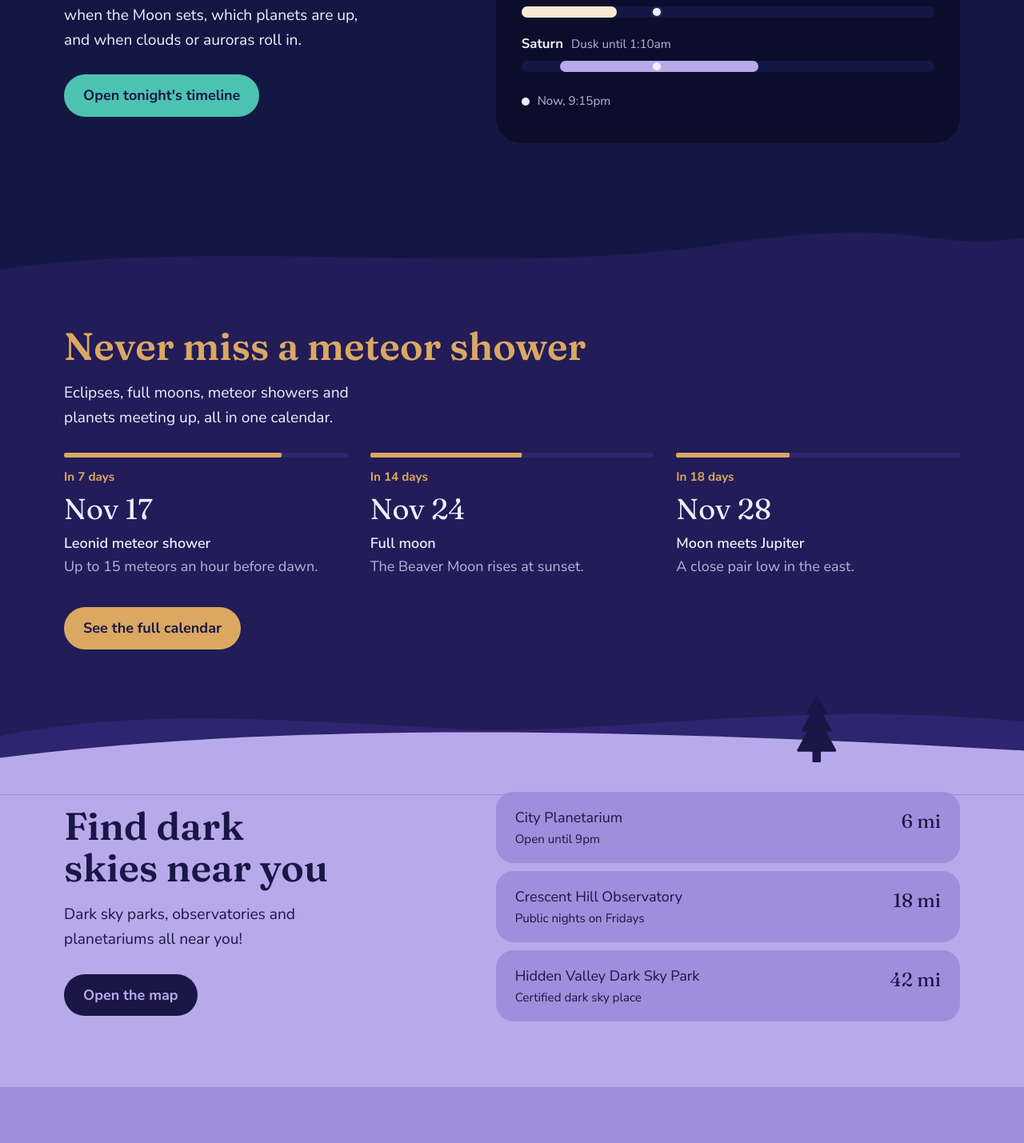
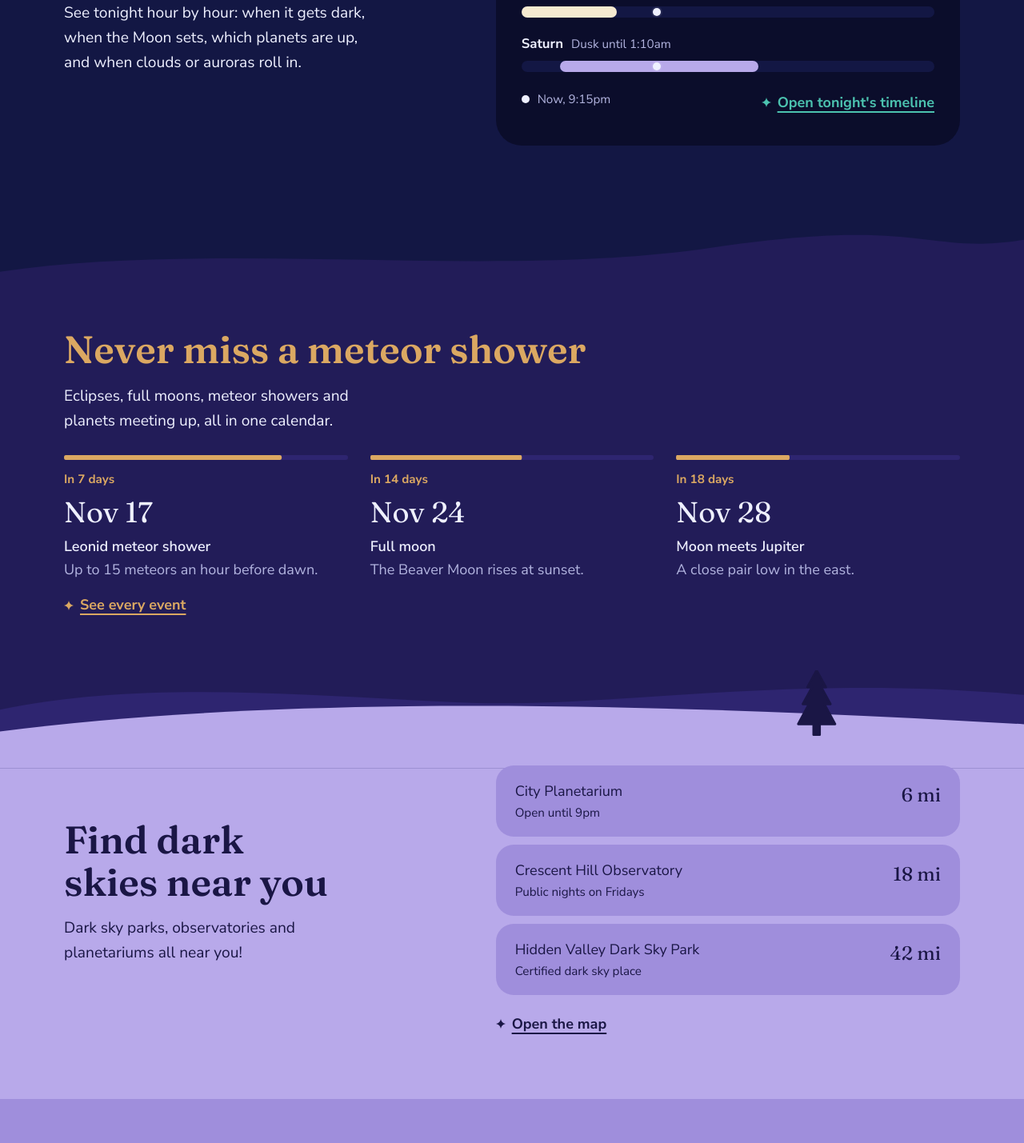
Before and after one commit to stephwi777/astronomy-project, a React (Vite) app: page / in a window 1280 px wide. Shown: the part 1010-2439 px from the top of the page at 80% size. Built offline with nearby package versions, Linux system fonts and the light colour scheme.

Commit message:
Updates styles to have fewer major actionable buttons

```diff
--- a/src/components/CalendarPreview.css
+++ b/src/components/CalendarPreview.css
@@ -14,9 +14,9 @@
   color: var(--bronze);
 }
 
-#calendar .action {
-  background: var(--bronze);
-  color: var(--ink);
+#calendar .door-link {
+  margin-top: 8px;
+  color: var(--bronze);
 }
 
 
@@ -27,7 +27,7 @@
   display: grid;
   grid-template-columns: repeat(auto-fit, minmax(220px, 1fr));
   gap: 28px;
-  margin-bottom: 36px;
+  margin-bottom: 0;
 }
 
 .events time {
--- a/src/components/CalendarPreview.jsx
+++ b/src/components/CalendarPreview.jsx
@@ -1,5 +1,6 @@
 import useInView from '../hooks/useInView.js'
 import Twinkle from './Twinkle.jsx'
+import DoorLink from './DoorLink.jsx'
 import './CalendarPreview.css'
 
 
@@ -48,6 +49,7 @@ function CalendarPreview() {
           <h2>Never miss a meteor shower</h2>
           <p className="intro">Eclipses, full moons, meteor showers and planets meeting up, all in one calendar.</p>
 
+          <div className="door">
             <ol ref={ref} className={inView ? 'events shown' : 'events'}>
               {events.map((event, i) => {
                 const days = daysUntil(event.date)
@@ -69,7 +71,8 @@ function CalendarPreview() {
               })}
             </ol>
 
-          <a className="action" href="calendar">See the full calendar</a>
+            <DoorLink href="calendar">See every event</DoorLink>
+          </div>
         </div>
       </section>
     </div>
--- /dev/null
+++ b/src/components/DoorLink.css
@@ -0,0 +1,71 @@
+/* DOOR LINK */
+
+.door-link {
+  display: inline-flex;
+  align-items: center;
+  gap: 8px;
+  min-height: 44px;
+  font-weight: 700;
+  text-decoration: underline;
+  text-decoration-thickness: 1.5px;
+  text-underline-offset: 5px;
+}
+
+.door-link svg {
+  width: 12px;
+  fill: currentColor;
+  transition: rotate 0.4s ease-out;
+}
+
+.door-link:hover svg {
+  rotate: 90deg;
+}
+
+
+
+/* DOOR */
+
+.door {
+  position: relative;
+  transition: translate 0.25s ease-out;
+}
+
+.door .door-link::after {
+  content: '';
+  position: absolute;
+  inset: 0;
+  border-radius: inherit;
+}
+
+.door:hover {
+  translate: 0 -3px;
+}
+
+.door:hover .door-link svg {
+  rotate: 90deg;
+}
+
+.door .door-link:focus-visible {
+  outline: none;
+}
+
+.door .door-link:focus-visible::after {
+  outline: 3px solid var(--beak);
+  outline-offset: 6px;
+  border-radius: 24px;
+}
+
+.snowfield .door .door-link:focus-visible::after {
+  outline-color: var(--ink);
+}
+
+
+
+/* REDUCED MOTION */
+
+@media (prefers-reduced-motion: reduce) {
+  .door,
+  .door-link svg {
+    transition: none;
+  }
+}
--- /dev/null
+++ b/src/components/DoorLink.jsx
@@ -0,0 +1,18 @@
+import './DoorLink.css'
+
+
+
+// DOOR LINK
+
+function DoorLink({ href, children }) {
+  return (
+    <a className="door-link" href={href}>
+      <svg viewBox="0 0 14 14" aria-hidden="true">
+        <path d="M7 0 Q8 6 14 7 Q8 8 7 14 Q6 8 0 7 Q6 6 7 0 Z" />
+      </svg>
+      {children}
+    </a>
+  )
+}
+
+export default DoorLink
--- a/src/components/LearnPreview.css
+++ b/src/components/LearnPreview.css
@@ -13,9 +13,8 @@
   align-items: center;
 }
 
-#learn .action {
-  background: var(--ink);
-  color: var(--snow);
+#learn .door-link {
+  color: var(--ink);
 }
 
 
--- a/src/components/LearnPreview.jsx
+++ b/src/components/LearnPreview.jsx
@@ -1,5 +1,6 @@
 import { useState } from 'react'
 import useInView from '../hooks/useInView.js'
+import DoorLink from './DoorLink.jsx'
 import './LearnPreview.css'
 
 
@@ -56,7 +57,7 @@ function LearnPreview() {
         <div>
           <h2>Learn more</h2>
           <p className="intro">Discover a new constellation each month. Check out NASA's picture of the day and friendly guides for your first nights out.</p>
-          <a className="action" href="learn">Start learning</a>
+          <DoorLink href="learn">Start learning</DoorLink>
         </div>
       </div>
     </section>
--- a/src/components/MapPreview.css
+++ b/src/components/MapPreview.css
@@ -37,9 +37,9 @@
   align-items: center;
 }
 
-#map .action {
-  background: var(--ink);
-  color: var(--snow);
+#map .door-link {
+  margin-top: 4px;
+  color: var(--ink);
 }
 
 
--- a/src/components/MapPreview.jsx
+++ b/src/components/MapPreview.jsx
@@ -1,4 +1,5 @@
 import useInView from '../hooks/useInView.js'
+import DoorLink from './DoorLink.jsx'
 import './MapPreview.css'
 
 
@@ -36,9 +37,9 @@ function MapPreview() {
           <div>
             <h2>Find dark skies near you</h2>
             <p className="intro"> Dark sky parks, observatories and planetariums all near you!</p>
-            <a className="action" href="map">Open the map</a>
           </div>
 
+          <div className="door">
             <ul ref={ref} className={inView ? 'places shown' : 'places'}>
               {places.map((place, i) => (
                 <li key={place.name} style={{ '--i': i }}>
@@ -50,6 +51,9 @@ function MapPreview() {
                 </li>
               ))}
             </ul>
+
+            <DoorLink href="map">Open the map</DoorLink>
+          </div>
         </div>
       </section>
     </>
--- a/src/components/TonightPreview.css
+++ b/src/components/TonightPreview.css
@@ -18,9 +18,8 @@
   color: var(--teal);
 }
 
-#when .action {
-  background: var(--teal);
-  color: var(--ink);
+#when .door-link {
+  color: var(--teal);
 }
 
 
@@ -113,11 +112,19 @@
   }
 }
 
+.panel-foot {
+  display: flex;
+  flex-wrap: wrap;
+  align-items: center;
+  justify-content: space-between;
+  gap: 4px 24px;
+  margin-top: 16px;
+}
+
 .now-label {
   display: flex;
   align-items: center;
   gap: 10px;
-  margin-top: 24px;
   color: var(--mist);
   font-size: 0.95rem;
 }
--- a/src/components/TonightPreview.jsx
+++ b/src/components/TonightPreview.jsx
@@ -1,6 +1,7 @@
 import useInView from '../hooks/useInView.js'
 import Aurora from './Aurora.jsx'
 import Twinkle from './Twinkle.jsx'
+import DoorLink from './DoorLink.jsx'
 import './TonightPreview.css'
 
 
@@ -35,10 +36,9 @@ function TonightPreview() {
           <div>
             <h2>Know when to look</h2>
             <p className="intro">See tonight hour by hour: when it gets dark, when the Moon sets, which planets are up, and when clouds or auroras roll in.</p>
-            <a className="action" href="tonight">Open tonight's timeline</a>
           </div>
 
-          <div ref={ref} className={inView ? 'preview shown' : 'preview'}>
+          <div ref={ref} className={inView ? 'preview door shown' : 'preview door'}>
             <ul>
               {rows.map((row, i) => (
                 <li key={row.name}>
@@ -58,7 +58,10 @@ function TonightPreview() {
               ))}
             </ul>
 
-            <p className="now-label"><span></span>Now, {now.label}</p>
+            <div className="panel-foot">
+              <p className="now-label"><span></span>Now, {now.label}</p>
+              <DoorLink href="tonight">Open tonight's timeline</DoorLink>
+            </div>
           </div>
         </div>
       </section>
```
Lines whose indentation alone changed are shown as unchanged.
